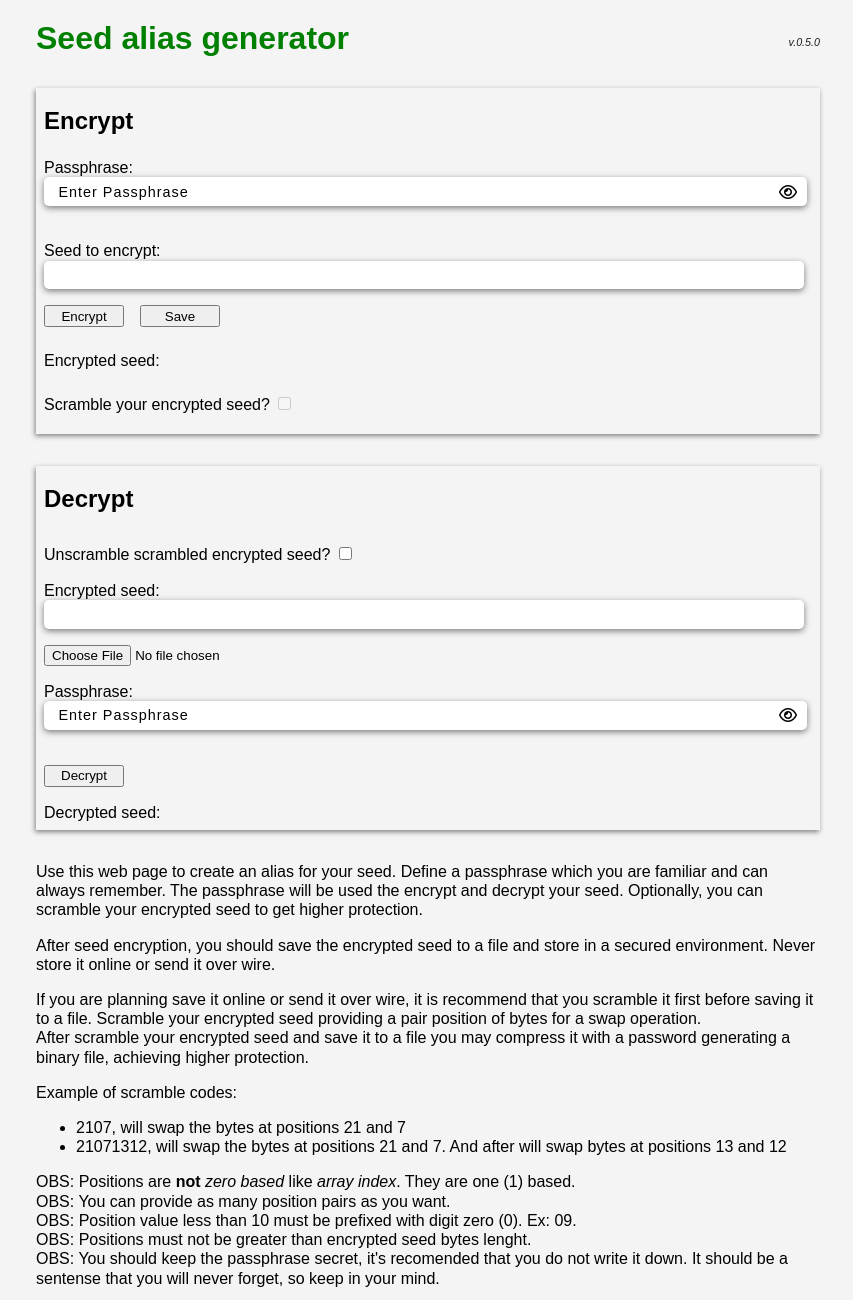
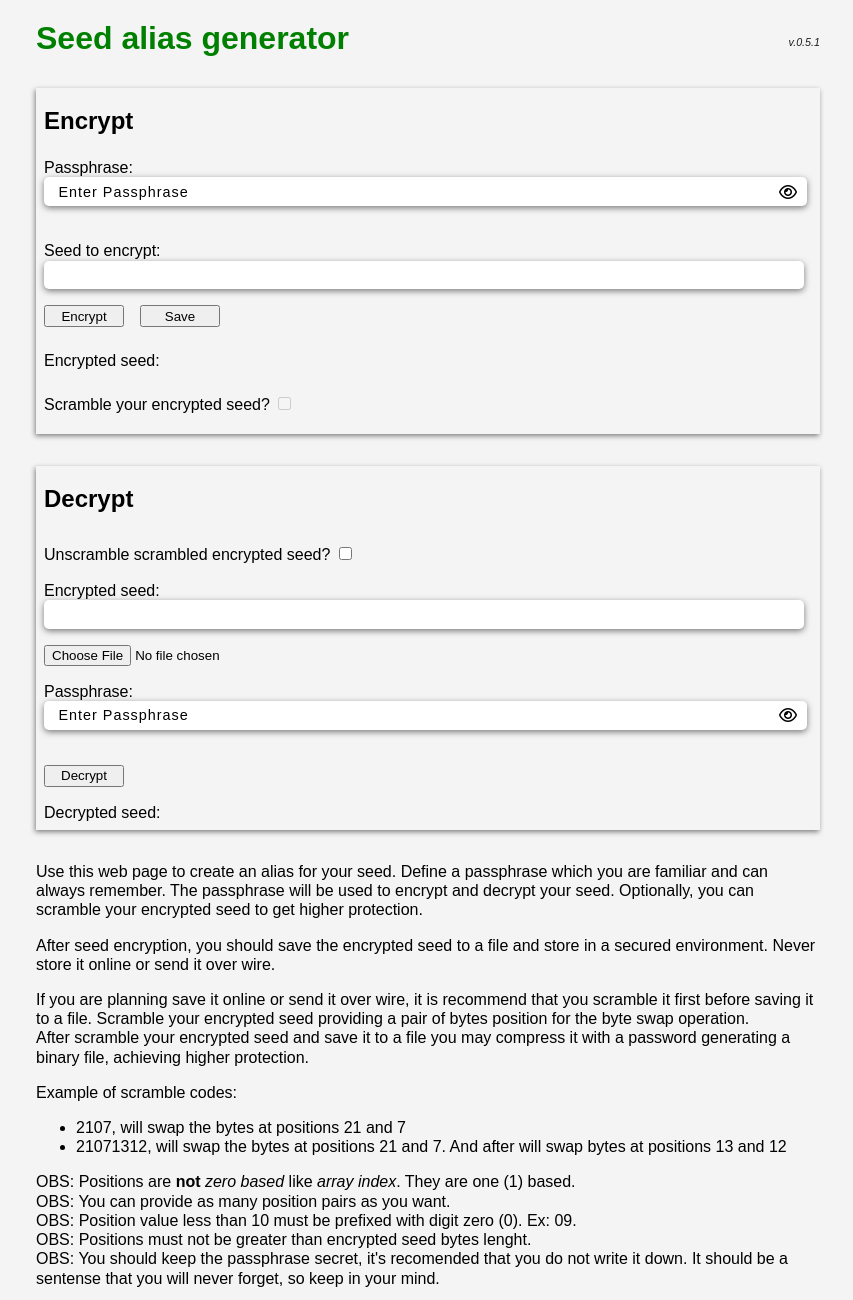
Before and after one commit to joaovic/seedalias, a plain HTML site: page index.html in a window 1280 px wide. Shown: the top 1300 px of the page, without its empty margins (220-1073 px from the left). Drawn offline with Linux system fonts and the light colour scheme.

Commit message:
typo: fix project description typos

```diff
--- a/index.html
+++ b/index.html
@@ -9,23 +9,22 @@
 <body>
   <main>
     <h1>Seed alias generator</h1>
-    <h6>v.0.5.0</h6>
+    <h6>v.0.5.1</h6>
 
     <section class="description">
       <p>
         Use this web page to create an alias for your seed.
         Define a passphrase which you are familiar and can always remember.
-        The passphrase will be used the encrypt and decrypt your seed.
+        The passphrase will be used to encrypt and decrypt your seed.
         Optionally, you can scramble your encrypted seed to get higher protection.
       </p>
       <p>
         After seed encryption, you should save the encrypted seed to a file and store in a secured environment. Never
         store it online or send it over wire.
       </p>
-
       <p>
         If you are planning save it online or send it over wire, it is recommend that you scramble it first before saving it to a file.
-        Scramble your encrypted seed providing a pair position of bytes for a swap operation.<br>
+        Scramble your encrypted seed providing a pair of bytes position for the byte swap operation.<br>
         After scramble your encrypted seed and save it to a file you may compress it with a password generating a binary file, achieving higher protection.
       </p>
       <p>
```
Also changed, not shown: 1 other file.
